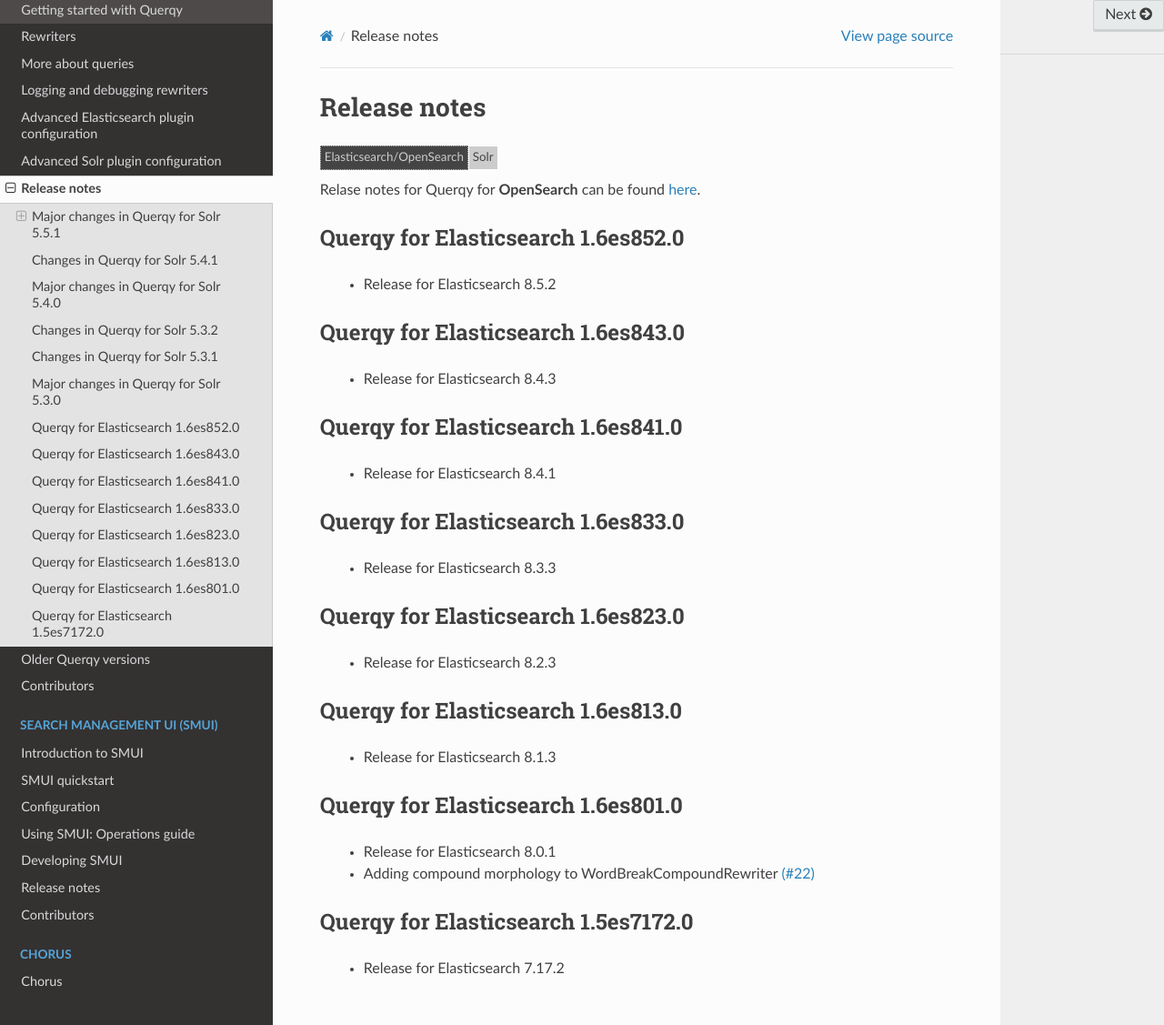
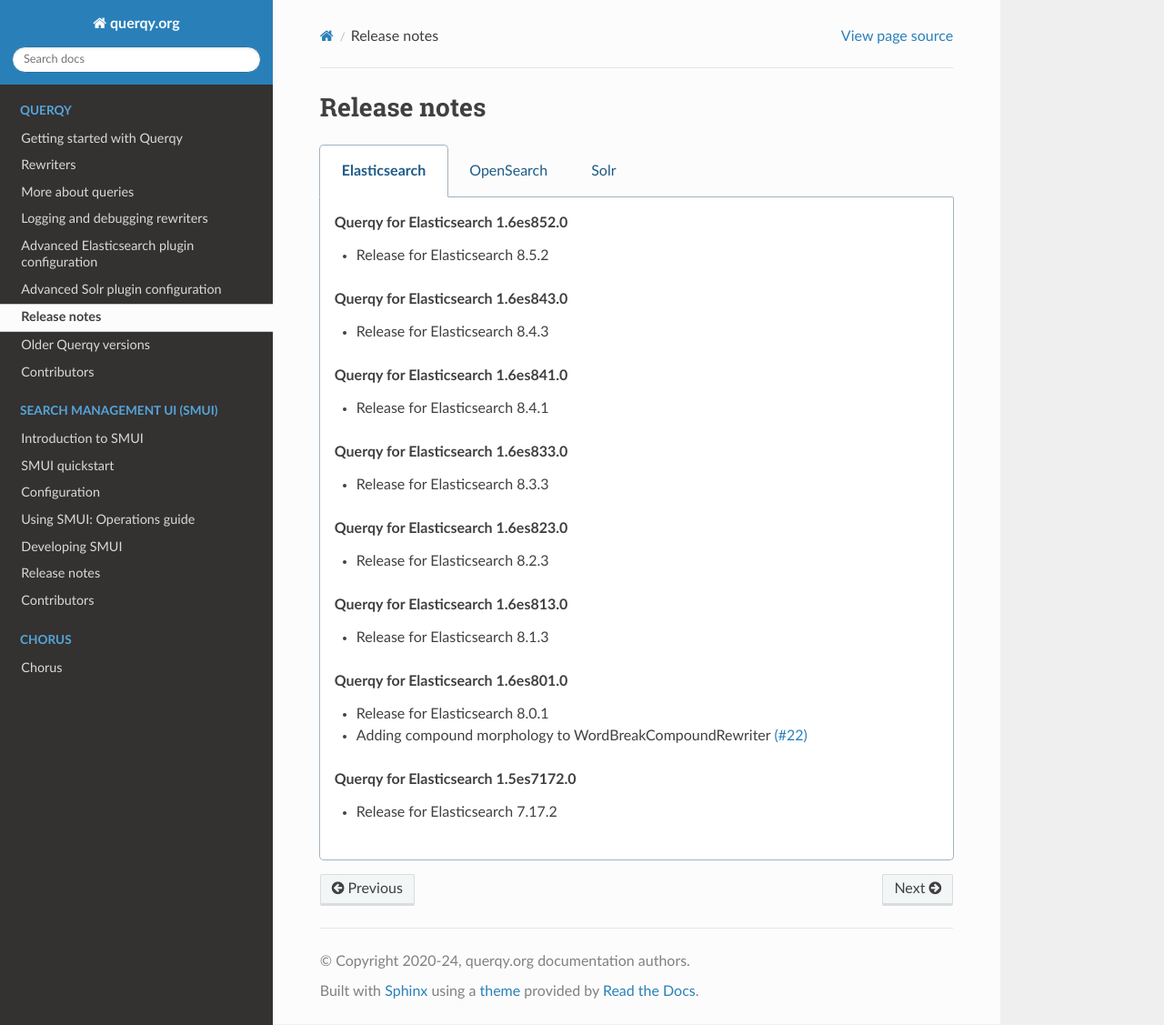
Before and after one commit to querqy/querqy-docs, a Sphinx documentation site: the page built from docs/source/querqy/release-notes.rst, in a window 1280 px wide and 1127 px high. Shown: the whole window at 91% size. Built offline with Sphinx 7.4.7 and the Read the Docs theme 2.0.0, drawn with Linux system fonts in a browser that asks for light colours; formulas are drawn with MathJax 3.

Commit message:
redo release notes

```diff
--- a/docs/source/querqy/release-notes.rst
+++ b/docs/source/querqy/release-notes.rst
@@ -4,197 +4,164 @@
 Release notes
 =============
 
-.. include:: se-section.txt
+.. tabs::
+
+   .. group-tab:: Elasticsearch
+      .. rubric:: Querqy for Elasticsearch 1.6es852.0
+
+      - Release for Elasticsearch 8.5.2
+
+      .. rubric:: Querqy for Elasticsearch 1.6es843.0
+
+      - Release for Elasticsearch 8.4.3
+
+      .. rubric:: Querqy for Elasticsearch 1.6es841.0
+
+      - Release for Elasticsearch 8.4.1
+
+      .. rubric:: Querqy for Elasticsearch 1.6es833.0
+
+      - Release for Elasticsearch 8.3.3
+
+      .. rubric:: Querqy for Elasticsearch 1.6es823.0
+
+      - Release for Elasticsearch 8.2.3
+
+      .. rubric:: Querqy for Elasticsearch 1.6es813.0
+
+      - Release for Elasticsearch 8.1.3
+
+      .. rubric:: Querqy for Elasticsearch 1.6es801.0
+
+      - Release for Elasticsearch 8.0.1
+      - Adding compound morphology to WordBreakCompoundRewriter `(#22) <https://github.com/querqy/querqy-elasticsearch/issues/22>`__
 
 
-.. rst-class:: solr
+      .. rubric:: Querqy for Elasticsearch 1.5es7172.0
 
-.. raw:: html
+      - Release for Elasticsearch 7.17.2
 
-  <div>
+   .. group-tab:: OpenSearch
 
-.. warning:: Querqy configuration has changed in an incompatible way with
-  the introduction of Querqy v5 for Solr. Make sure to follow the documentation
-  for your Querqy version below. See :doc:`here<older-versions/querqy5-solr-migration>` for
-  detailed information about changes and a migration guide to :doc:`Querqy 5 for
-  Solr <older-versions/querqy5-solr-migration>`
-
-.. rst-class:: solr
+      Release notes for Querqy for **OpenSearch** can be found `here  <https://github.com/querqy/querqy-opensearch/tags>`__.
 
 
-Major changes in Querqy for Solr 5.5.1
-======================================
+   .. group-tab:: Solr
 
-This version re-implements info logging and introduces some **breaking changes**
-that will affect you if
+      .. warning:: Querqy configuration has changed in an incompatible way with
+        the introduction of Querqy v5 for Solr. Make sure to follow the documentation
+        for your Querqy version below. See :doc:`here<older-versions/querqy5-solr-migration>` for
+        detailed information about changes and a migration guide to :doc:`Querqy 5 for
+        Solr <older-versions/querqy5-solr-migration>`
 
-- you are using Info Logging, or
-- rely on the debug output format, or
-- you are using a custom rewriter implementation
 
-Please see :ref:`the documentation <logging-and-debugging-rewriters>` for
-details of Info Logging and debugging.
+      .. rubric:: Major changes in Querqy for Solr 5.5.1
 
-Notes on migration
--------------------
+      This version re-implements info logging and introduces some **breaking changes**
+      that will affect you if
 
-To migrate **info logging**:
+      - you are using Info Logging, or
+      - rely on the debug output format, or
+      - you are using a custom rewriter implementation
 
-- ``solrconfig.xml``: If you have been using only the built-in info logging that adds
-  log information to the request response, you can just remove all configuration
-  related to info logging from solrconfig.xml (the ``<lst name="infoLogging">``
-  under the Querqy query parser element). If you have been using a custom sink, please
-  see section :ref:`custom_solr_sinks` for how to configure it in the new
-  version.
-- Add the rewriter-to-sink mapping to the configuration of each rewriter that
-  you want to log. For example:
+      Please see :ref:`the documentation <logging-and-debugging-rewriters>` for
+      details of Info Logging and debugging.
 
-  .. code-block:: JSON
-    :linenos:
-    :emphasize-lines: 6-8
+      Notes on migration
 
-    {
-         "class": "querqy.solr.rewriter.commonrules.CommonRulesRewriterFactory",
-         "config": {
-                    "rules" : "notebook =>\nSYNONYM: laptop"
-         },
-         "info_logging": {
-           "sinks": ["response"]
-         }
-    }
+      To migrate **info logging**:
 
-  The `response` sink is predefined and adds log information to the Solr
-  response. If you are using a custom sink, you will have to add its name to the
-  list of ``sinks`` here.
-- To enable Info Logging per request, the parameter ``querqy.infoLogging=on`` is
-  no longer used. You can instead just use
-  ``querqy.rewriteLogging.rewriters=*&querqy.rewriteLogging=details``. Please
-  see the documentation about :ref:`logging-per-request` for the more
-  fine-grained control over the response format that these parameters provide.
-- The format of the logging information that is being added to the Solr response
-  has changed. The response key has changed from ``querqy.infoLog`` to
-  ``querqyRewriteLogging`` and the log payload has changed in content and
-  structure.
+      - ``solrconfig.xml``: If you have been using only the built-in info logging that adds
+        log information to the request response, you can just remove all configuration
+        related to info logging from solrconfig.xml (the ``<lst name="infoLogging">``
+        under the Querqy query parser element). If you have been using a custom sink, please
+        see section :ref:`custom_solr_sinks` for how to configure it in the new
+        version.
+      - Add the rewriter-to-sink mapping to the configuration of each rewriter that
+        you want to log. For example:
 
-Changes in **debug** output:
+        .. code-block:: JSON
+          :linenos:
+          :emphasize-lines: 6-8
 
-- The debug output (returned for ``debugQuery=true``) is available in the
-  response under a new key (``debug/querqy/rewrite``) and has changed in
-  structure and content.
+          {
+              "class": "querqy.solr.rewriter.commonrules.CommonRulesRewriterFactory",
+              "config": {
+                          "rules" : "notebook =>\nSYNONYM: laptop"
+              },
+              "info_logging": {
+                "sinks": ["response"]
+              }
+          }
 
-Changes affecting **custom Rewriter** implementations:
+        The `response` sink is predefined and adds log information to the Solr
+        response. If you are using a custom sink, you will have to add its name to the
+        list of ``sinks`` here.
+      - To enable Info Logging per request, the parameter ``querqy.infoLogging=on`` is
+        no longer used. You can instead just use
+        ``querqy.rewriteLogging.rewriters=*&querqy.rewriteLogging=details``. Please
+        see the documentation about :ref:`logging-per-request` for the more
+        fine-grained control over the response format that these parameters provide.
+      - The format of the logging information that is being added to the Solr response
+        has changed. The response key has changed from ``querqy.infoLog`` to
+        ``querqyRewriteLogging`` and the log payload has changed in content and
+        structure.
 
-- The signature of method ``rewrite(2x)`` of the
-  ``querqy.rewrite.QueryRewriter`` interface has changed to:
+      Changes in **debug** output:
 
-  | :code:`RewriterOutput rewrite(ExpandedQuery query, SearchEngineRequestAdapter searchEngineRequestAdapter)`
+      - The debug output (returned for ``debugQuery=true``) is available in the
+        response under a new key (``debug/querqy/rewrite``) and has changed in
+        structure and content.
 
-  This means that the method no longer returns the rewritten ``ExpandedQuery``
-  but returns the ExpandedQuery together with the info logging output wrapped
-  into a ``RewriterOutput`` object. This implies that the info logging
-  information is no longer passed to the request context via the
-  SearchEngineRequestAdapter.
+      Changes affecting **custom Rewriter** implementations:
+
+      - The signature of method ``rewrite(2x)`` of the
+        ``querqy.rewrite.QueryRewriter`` interface has changed to:
+
+        | :code:`RewriterOutput rewrite(ExpandedQuery query, SearchEngineRequestAdapter searchEngineRequestAdapter)`
+
+        This means that the method no longer returns the rewritten ``ExpandedQuery``
+        but returns the ExpandedQuery together with the info logging output wrapped
+        into a ``RewriterOutput`` object. This implies that the info logging
+        information is no longer passed to the request context via the
+        SearchEngineRequestAdapter.
 
 
 
-Changes in Querqy for Solr 5.4.1
-================================
+      .. rubric:: Changes in Querqy for Solr 5.4.1
 
-- Bumping jackson-databind and json-smart versions
-  `(#348) <https://github.com/querqy/querqy/issues/348>`__.
-- Do not rely on system character encoding settings but assure that input stream
-  bytes are interpreted as UTF-8 `(#346) <https://github.com/querqy/querqy/issues/346>`__.
+      - Bumping jackson-databind and json-smart versions
+        `(#348) <https://github.com/querqy/querqy/issues/348>`__.
+      - Do not rely on system character encoding settings but assure that input stream
+        bytes are interpreted as UTF-8 `(#346) <https://github.com/querqy/querqy/issues/346>`__.
 
 
-Major changes in Querqy for Solr 5.4.0
-======================================
+      .. rubric:: Major changes in Querqy for Solr 5.4.0
 
-- The Common Rules Rewriter can now produce multiplicative UP/DOWN boosts
-  `(#328) <https://github.com/querqy/querqy/issues/328>`__.
+      - The Common Rules Rewriter can now produce multiplicative UP/DOWN boosts
+        `(#328) <https://github.com/querqy/querqy/issues/328>`__.
 
-Changes in Querqy for Solr 5.3.2
-======================================
+      .. rubric:: Changes in Querqy for Solr 5.3.2
 
-- Improved scoring for new
-    :code:`multiMatchTie` `(#327) <https://github.com/querqy/querqy/issues/327>`__.
+      - Improved scoring for new
+          :code:`multiMatchTie` `(#327) <https://github.com/querqy/querqy/issues/327>`__.
 
-Changes in Querqy for Solr 5.3.1
-======================================
+      .. rubric:: Changes in Querqy for Solr 5.3.1
 
-- Bugfix related using single term synonyms with new
-  :code:`multiMatchTie` `(#315) <https://github.com/querqy/querqy/issues/315>`__.
+      - Bugfix related using single term synonyms with new
+        :code:`multiMatchTie` `(#315) <https://github.com/querqy/querqy/issues/315>`__.
 
 
 
-Major changes in Querqy for Solr 5.3.0
-======================================
+      .. rubric:: Major changes in Querqy for Solr 5.3.0
 
-- The Word Break Rewriter now applies language specific morphology also
-  for compounding `(#282) <https://github.com/querqy/querqy/issues/282>`__. See
-  ``morphology`` in the :ref:`Word Break Rewriter <querqy-rewriters-word-break>`
-  configuration.
-- You can now configure the path under which rewriter configurations will be
-  stored in ZooKeeper `(#263) <https://github.com/querqy/querqy/issues/263>`__.
-  For more information, see the :ref:`zkDataDirectory <querqy-store-rewriters>`
-  property in the Querqy RequestHandler configuration
-- Introduce :code:`multiMatchTie` to avoid higher score if document matches more than
-  one synonym `(#281) <https://github.com/querqy/querqy/issues/281>`__ (experimental).
-
-.. raw:: html
-
-  </div>
-
-
-.. rst-class:: elasticsearch
-
-.. raw:: html
-
-  <div>
-
-Relase notes for Querqy for **OpenSearch** can be found `here  <https://github.com/querqy/querqy-opensearch/tags>`__.
-
-Querqy for Elasticsearch 1.6es852.0
-====================================
-
-  - Release for Elasticsearch 8.5.2
-
-Querqy for Elasticsearch 1.6es843.0
-====================================
-
-    - Release for Elasticsearch 8.4.3
-
-Querqy for Elasticsearch 1.6es841.0
-====================================
-
-  - Release for Elasticsearch 8.4.1
-
-Querqy for Elasticsearch 1.6es833.0
-====================================
-
-  - Release for Elasticsearch 8.3.3
-
-Querqy for Elasticsearch 1.6es823.0
-====================================
-
-  - Release for Elasticsearch 8.2.3
-
-Querqy for Elasticsearch 1.6es813.0
-====================================
-
-  - Release for Elasticsearch 8.1.3
-
-Querqy for Elasticsearch 1.6es801.0
-====================================
-
-  - Release for Elasticsearch 8.0.1
-  - Adding compound morphology to WordBreakCompoundRewriter `(#22) <https://github.com/querqy/querqy-elasticsearch/issues/22>`__
-
-
-Querqy for Elasticsearch 1.5es7172.0
-====================================
-
-  - Release for Elasticsearch 7.17.2
-
-.. raw:: html
-
-  </div>
+      - The Word Break Rewriter now applies language specific morphology also
+        for compounding `(#282) <https://github.com/querqy/querqy/issues/282>`__. See
+        ``morphology`` in the :ref:`Word Break Rewriter <querqy-rewriters-word-break>`
+        configuration.
+      - You can now configure the path under which rewriter configurations will be
+        stored in ZooKeeper `(#263) <https://github.com/querqy/querqy/issues/263>`__.
+        For more information, see the :ref:`zkDataDirectory <querqy-store-rewriters>`
+        property in the Querqy RequestHandler configuration
+      - Introduce :code:`multiMatchTie` to avoid higher score if document matches more than
+        one synonym `(#281) <https://github.com/querqy/querqy/issues/281>`__ (experimental).
```
